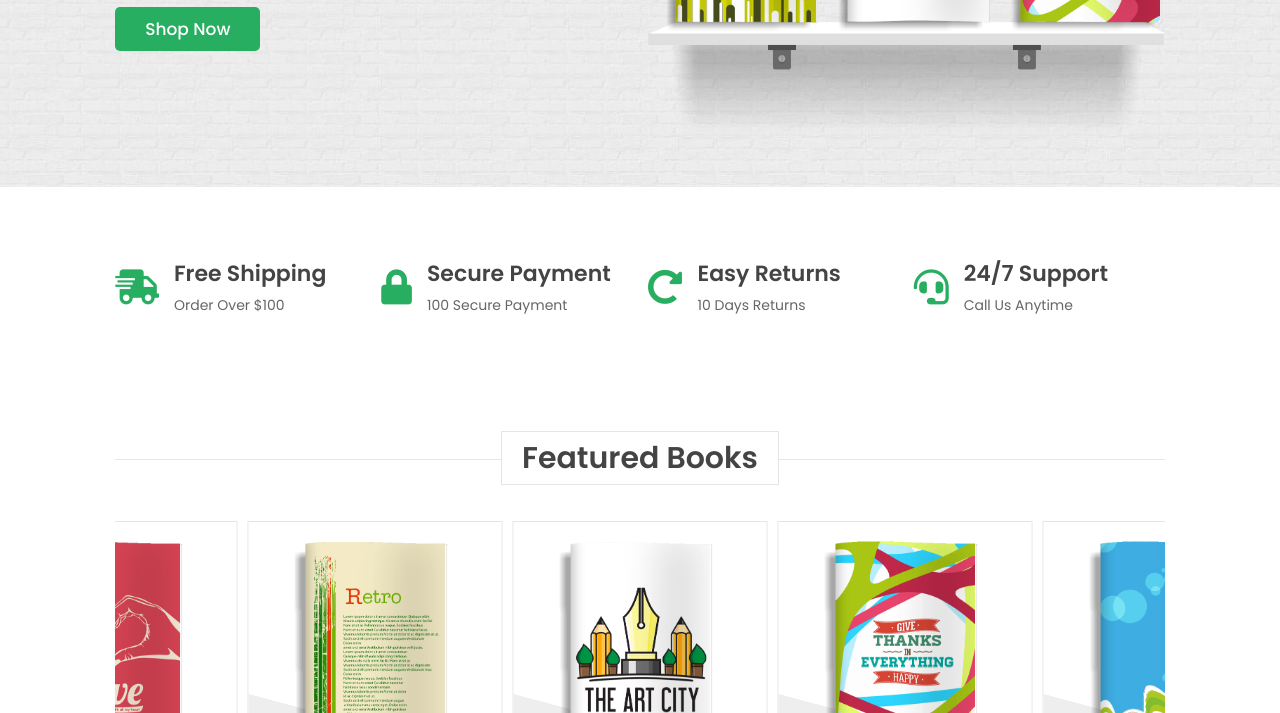
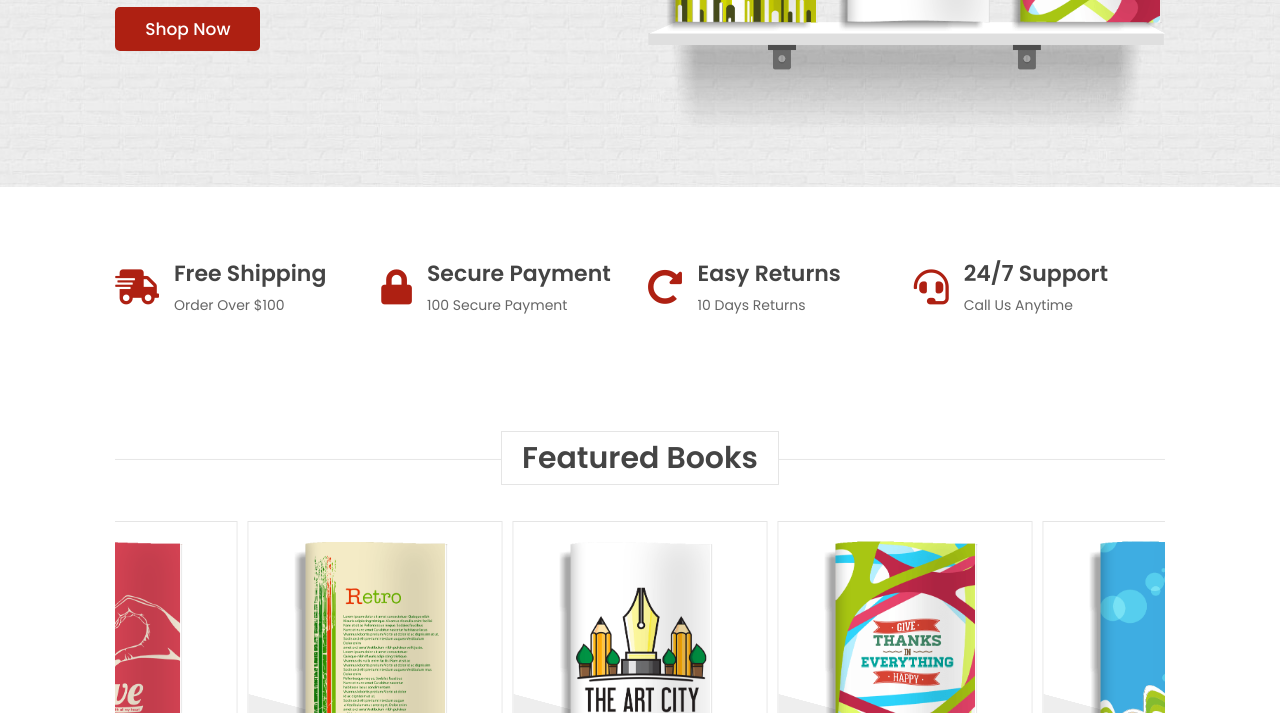
Before and after one commit to smrutipohekar17/Book-Store, a plain HTML site: page index.html in a window 1280 px wide. Shown: the part 413-1126 px from the top of the page. Drawn offline with nearby package versions, Linux system fonts and the light colour scheme.

Commit message:
Update style.css

```diff
--- a/css/style.css
+++ b/css/style.css
@@ -1,8 +1,8 @@
 @import url('https://fonts.googleapis.com/css2?family=Poppins:wght@100;300;400;500;600&display=swap');
 
 :root{
-    --green:#27ae60;
-    --dark-color:#219150;
+    --green:#ae2012;
+    --dark-color:#9b2226;
     --black:#444;
     --light-color:#666;
     --border:.1rem solid rgba(0,0,0,.1);
```
